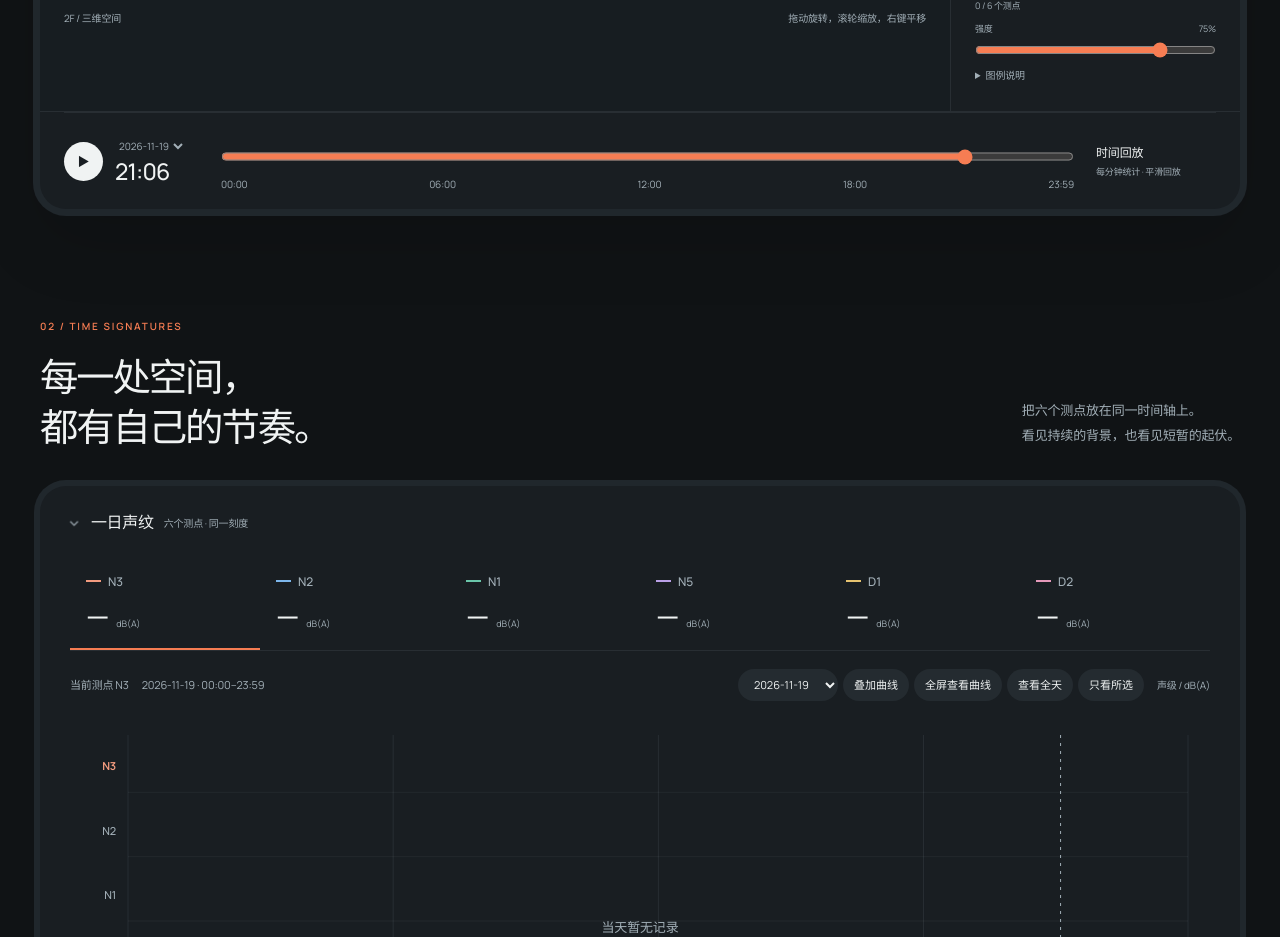
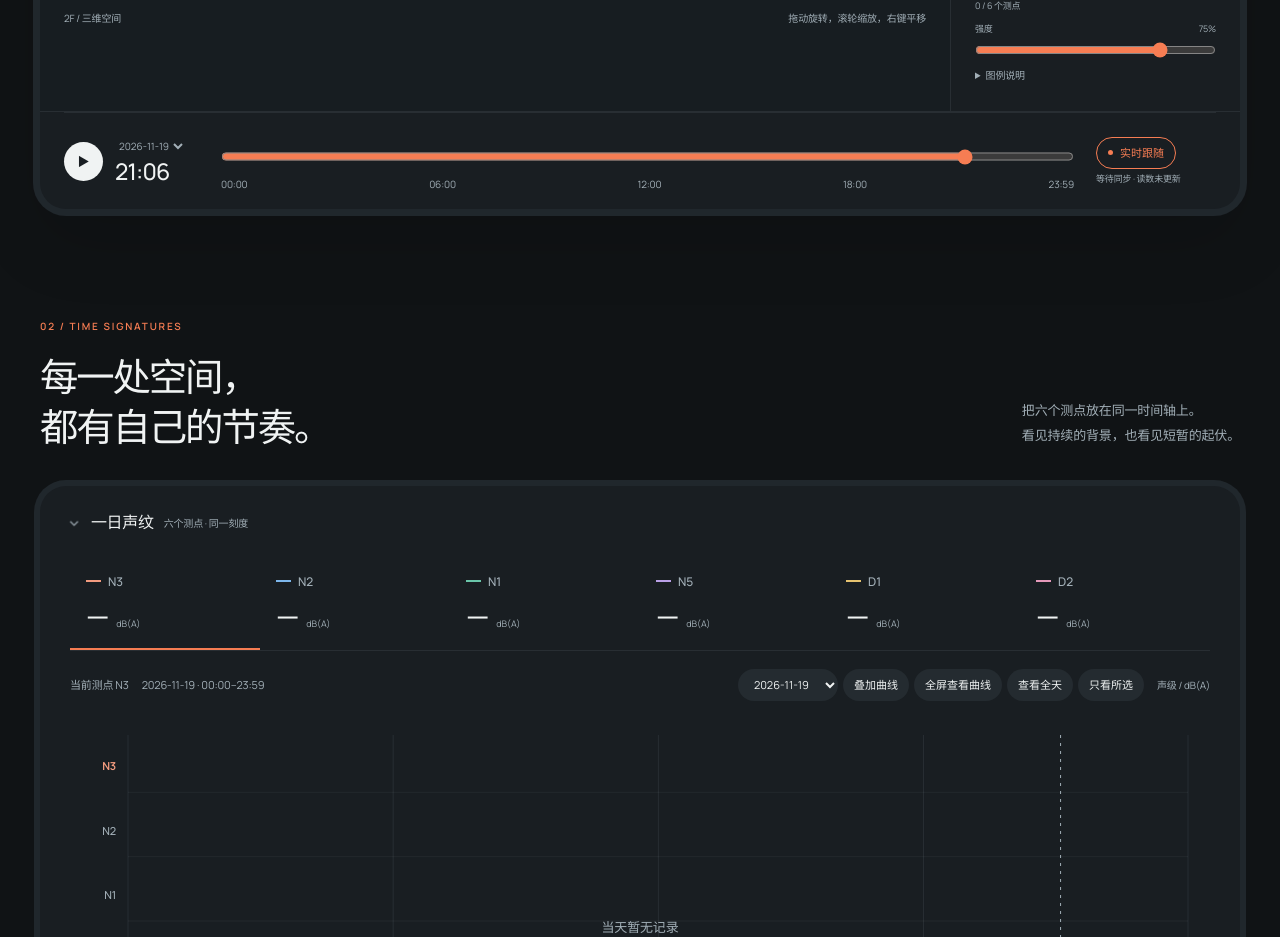
Before and after one commit to leanhdep301121-code/sound-atlas, a website: page dist/index.html in a window 1280 px wide. Shown: the part 1060-1997 px from the top of the page. Drawn offline with nearby package versions, Linux system fonts and the light colour scheme; no server answers.

Commit message:
Expose live-follow mode and return control beside the replay timeline

```diff
--- a/dist/app.js
+++ b/dist/app.js
@@ -135,6 +135,12 @@ function renderSourceStatus() {
     : '';
   if(liveMode&&liveSnapshot?.correctionApplied)byId('live-detail').textContent+=' · 相对校正';
   byId('return-live').hidden = liveMode && followLive;
+  const following = liveMode && followLive;
+  byId('timeline-live').setAttribute('aria-pressed', String(following));
+  byId('timeline-live').textContent = following ? '实时跟随' : '返回实时';
+  byId('timeline-mode').textContent = following
+    ? connection.fresh ? '自动跟随当前时间' : '等待同步 · 读数未更新'
+    : liveMode ? '历史回放 · 时间已锁定' : '当前为离线数据';
   byId('refresh-live').hidden = !liveMode;
   byId('live-nodes').hidden = !liveMode;
   for (const node of OBSERVATION_NODES) {
@@ -629,6 +635,7 @@ byId('restore-demo').addEventListener('click', () => {
   status.textContent = '已切回演示数据。';
 });
 byId('return-live').addEventListener('click', returnToLive);
+byId('timeline-live').addEventListener('click', returnToLive);
 byId('use-live').addEventListener('click', returnToLive);
 byId('refresh-live').addEventListener('click', () => { liveRequestFailed = false; render(); livePoller.refresh(); });
 byId('download-template').addEventListener('click', () => {
--- a/dist/atlas.css
+++ b/dist/atlas.css
@@ -134,3 +134,8 @@ button:focus-visible,a:focus-visible,select:focus-visible,canvas:focus-visible,s
 .observation-rail .inspection,.observation-rail .comparison{flex-shrink:0}
 .trend-controls select{border:0;border-radius:20px;background:var(--paper);color:var(--ink);font:11px Manrope,'Microsoft YaHei UI',sans-serif;padding:7px 12px;min-height:30px}
 .trend-large-dialog #analysis-day{display:none}
+
+.timeline-caption #timeline-live{display:inline-flex;align-items:center;gap:7px;min-height:32px;border:1px solid var(--line);border-radius:18px;padding:5px 11px;background:var(--surface);color:var(--ink);font-size:11px;white-space:nowrap}
+.timeline-caption #timeline-live[aria-pressed=true]{border-color:var(--accent);color:var(--accent)}
+.timeline-caption #timeline-live[aria-pressed=true]::before{content:'';width:5px;height:5px;border-radius:50%;background:currentColor}
+@media(max-width:760px){.timeline .timeline-caption,.trend-large-dialog .timeline-caption{display:flex;grid-column:1/-1;align-items:center;gap:10px}.timeline-caption small{margin-top:0}}
--- a/dist/index.html
+++ b/dist/index.html
@@ -11,7 +11,7 @@
 <link href="styles.css?v=trend-fullscreen" rel="stylesheet"/><link href="atlas.css?v=studio-01" rel="stylesheet"/>
 <script type="importmap">{"imports":{"three":"./assets/vendor/three.module.js"}}</script>
 <link href="spatial-view.js?v=mesh-binary" rel="modulepreload"/>
-<script defer="" src="data.js?v=minute-playback"></script><script defer="" src="live.js?v=fast-live"></script><script defer="" src="motion.js?v=minute-playback"></script><script defer="" src="heatmap.js?v=fast-live"></script><script defer="" src="trends.js?v=readable-trends"></script><script defer="" src="summary.js"></script><script defer="" src="app.js?v=studio-01"></script>
+<script defer="" src="data.js?v=minute-playback"></script><script defer="" src="live.js?v=fast-live"></script><script defer="" src="motion.js?v=minute-playback"></script><script defer="" src="heatmap.js?v=fast-live"></script><script defer="" src="trends.js?v=readable-trends"></script><script defer="" src="summary.js"></script><script defer="" src="app.js?v=timeline-follow"></script>
 </head>
 <body class="atlas-redesign">
 <a class="skip-link" href="#observatory">跳到声环境图</a>
@@ -68,7 +68,7 @@
 <div class="timeline">
 <div class="time-control"><button aria-label="播放时间回放" class="play-button" id="play" type="button"><span aria-hidden="true" id="play-symbol">▶</span><span class="sr-only" id="play-text">播放</span></button><div><label class="sr-only" for="day">观测日期</label><select id="day"></select><output for="time-slider" id="time-output">14:30</output></div></div>
 <div class="timeline-track"><canvas aria-hidden="true" height="40" id="timeline-wave" width="800"></canvas><label class="sr-only" for="time-slider">观测时段</label><input id="time-slider" max="1439" min="0" step="0.01" type="range" value="870"/><div aria-hidden="true" class="ticks"><span>00:00</span><span>06:00</span><span>12:00</span><span>18:00</span><span>23:59</span></div></div>
-<div class="timeline-caption"><span>时间回放</span><small>每分钟统计 · 平滑回放</small></div>
+<div class="timeline-caption"><button id="timeline-live" type="button" aria-pressed="true">实时跟随</button><small id="timeline-mode">正在连接采集端…</small></div>
 </div>
 </div>
 <div class="observation-rail"><aside aria-labelledby="inspection-heading" class="inspection">
```
